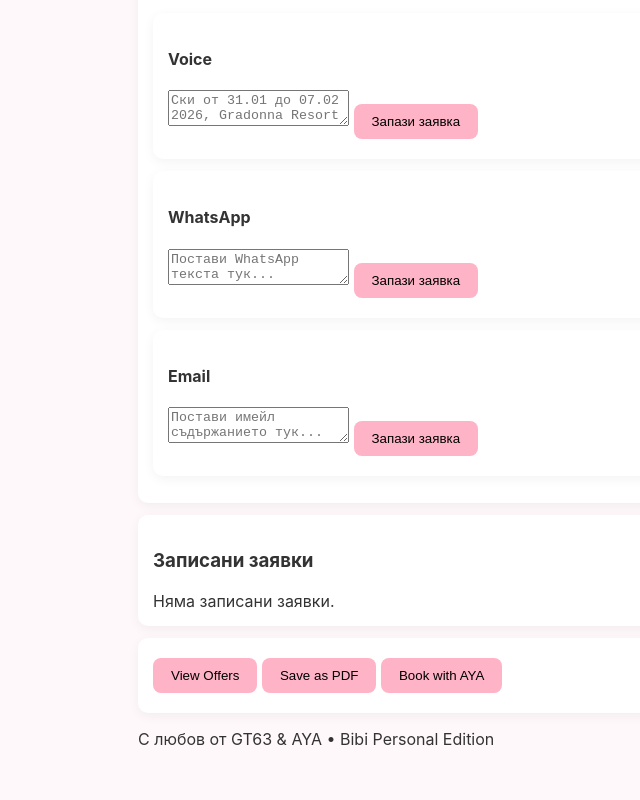
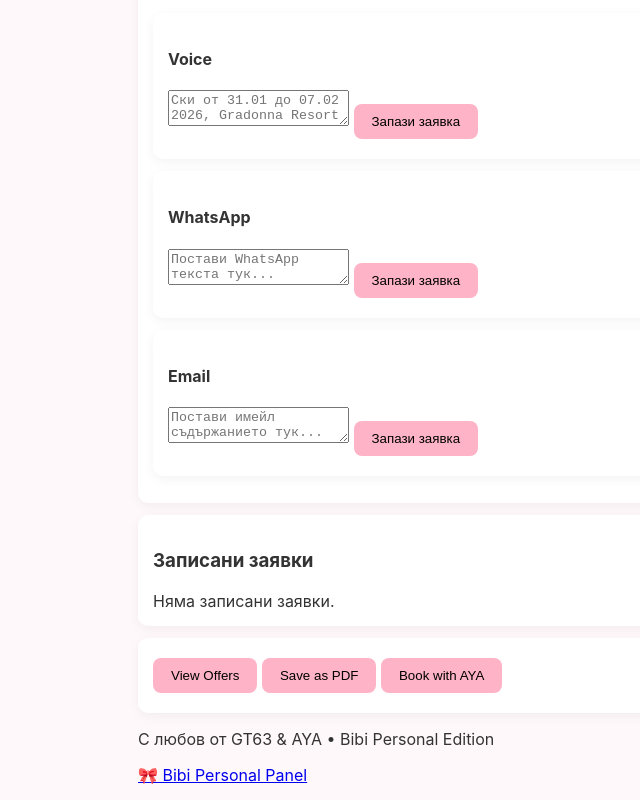
Before and after one commit to goceterziev-creator/Aya-hub, a plain HTML site: page bibi.html in a window 1280 px wide. Shown: the part 972-1772 px from the top of the page, without its empty margins (152-792 px from the left). Drawn offline with Linux system fonts and the light colour scheme.

Commit message:
Add panel links section to bibi.html

```diff
--- a/bibi.html
+++ b/bibi.html
@@ -92,6 +92,9 @@
     </footer>
 
     <p class="small-note">С любов от GT63 & AYA • Bibi Personal Edition</p>
+<div class="panel-links">
+    <a href="bibi.html" class="panel-button">🎀 Bibi Personal Panel</a>
+</div>
 
   </main>
 
```
